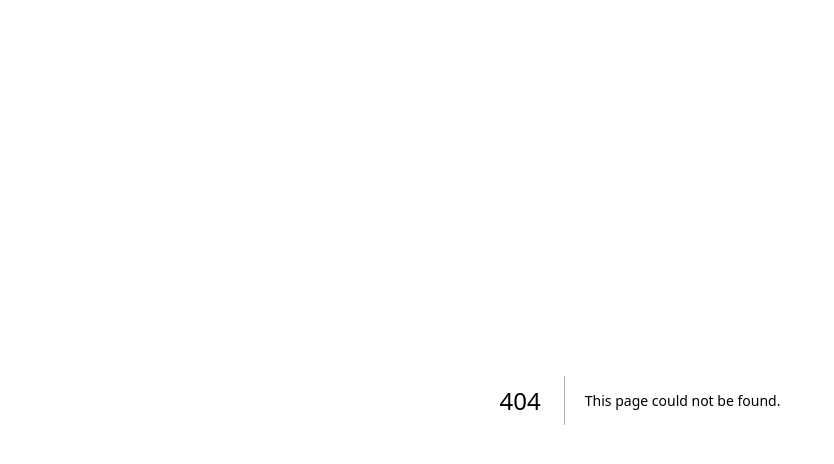
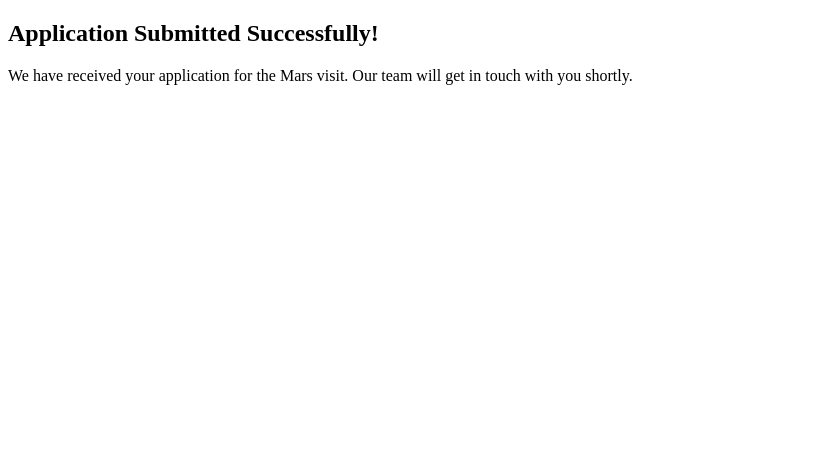
Before and after one commit to thuyluu9595/mars-visit-application, a Next.js app: page /Success in a window 1280 px wide. Before the commit this address had no page. Shown: the top 464 px of the page, without its empty margins (0-834 px from the left). Built offline with nearby package versions, Linux system fonts and the light colour scheme.

Commit message:
Added Success.js page and message SuccessMessage.js

```diff
--- /dev/null
+++ b/src/pages/Success.js
@@ -0,0 +1,12 @@
+import React from 'react';
+
+const Success = () => {
+    return (
+        <div className="success-page">
+            <h2>Application Submitted Successfully!</h2>
+            <p>We have received your application for the Mars visit. Our team will get in touch with you shortly.</p>
+        </div>
+    );
+};
+
+export default Success;
```
Also changed, not shown: src/components/NavigationButtons.js (added, +18 -0 lines), src/components/SuccessMessage.js (added, +12 -0 lines).
